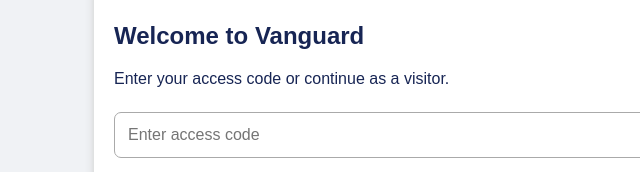
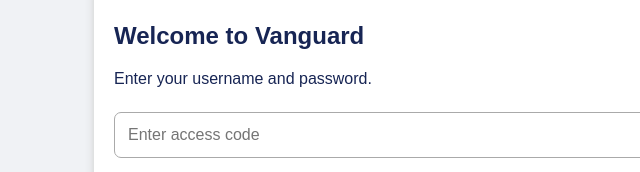
Before and after one commit to TheonesteMurwanashyaka/Vanguard_Softwares_Design_Ltd-, a plain HTML site: page index.html in a window 1280 px wide. Shown: the part 605-777 px from the top of the page, 156-796 px from the left. Drawn offline with Linux system fonts and the light colour scheme.

Commit message:
Update index.html

```diff
--- a/index.html
+++ b/index.html
@@ -154,7 +154,7 @@ footer {
 
 <div id="login" class="box">
 <h2>Welcome to Vanguard</h2>
-<p>Enter your access code or continue as a visitor.</p>
+<p>Enter your username and password.</p>
 
 <input id="accessCode" placeholder="Enter access code">
 
```
